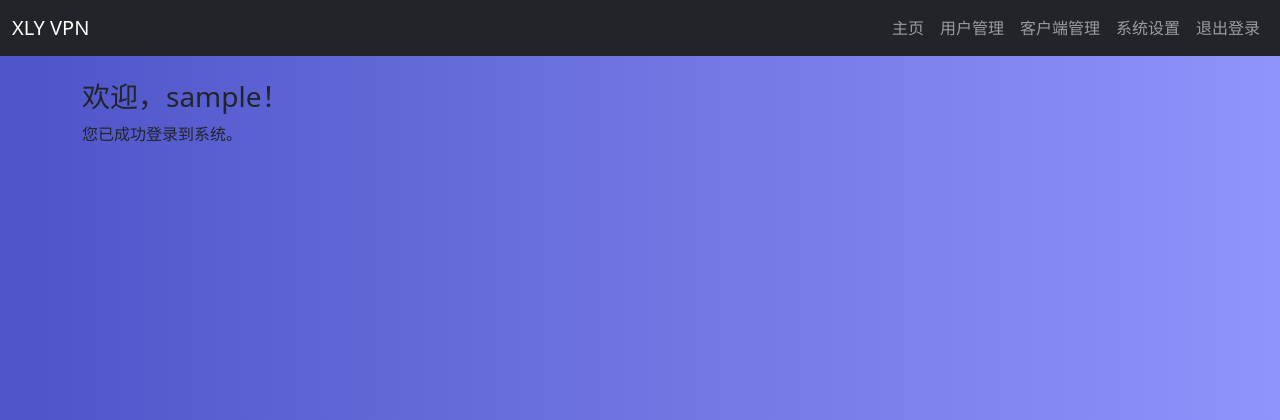
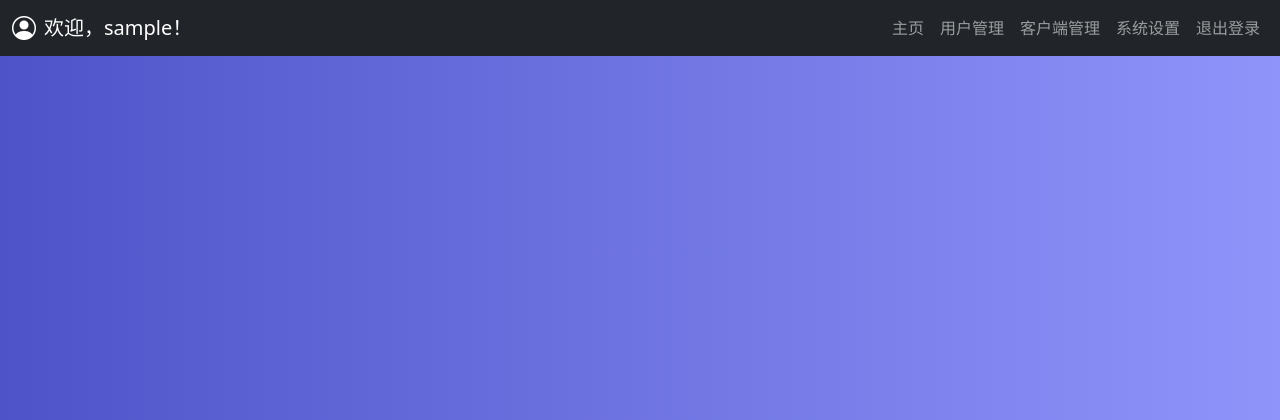
Before and after one commit to guoyanchangChina/WG_Manager, a Flask app: page /dashboard in a window 1280 px wide. Shown: the top 420 px of the page. Run offline with Flask 3, Linux system fonts and the light colour scheme; the visitor is signed in with stand-in values (Sample User, id 1); some libraries are stand-ins or nearby versions.

Commit message:
chore: auto commit changes before tagging

```diff
--- a/app/forms.py
+++ b/app/forms.py
@@ -108,7 +108,7 @@ class PasswordResetForm(FlaskForm):
         DataRequired(), Length(min=8)
     ])
     confirm_password = PasswordField("确认新密码", validators=[
-        DataRequired(), EqualTo('new_password', message="两次输入的密码必须一致.")
+        DataRequired(), EqualTo('new_password', message="两次输入的密码不一致.")
     ])
     submit = SubmitField("重置密码")
 class EmptyForm(FlaskForm):
--- a/app/routes/main.py
+++ b/app/routes/main.py
@@ -1,6 +1,11 @@
 from flask import Blueprint,render_template
+from flask import redirect, url_for
 
 main_bp = Blueprint('main', __name__)
+
+@main_bp.route('/')
+def index():
+    return redirect(url_for('auth.login'))
 
 @main_bp.route('/error')
 def error():
--- a/templates/base.html
+++ b/templates/base.html
@@ -8,9 +8,22 @@
 <body style="height: 100vh; background: linear-gradient(to right, #4e54c8, #8f94fb);">
   <nav class="navbar navbar-expand-lg navbar-dark bg-dark mb-4">
   <div class="container-fluid">
-      <a class="navbar-brand" href="{{ url_for('dashboard.dashboard') }}">XLY VPN</a>
-      <div class="collapse navbar-collapse justify-content-end " >
-        <ul class="navbar-nav flex-row  ">
+    <div class="d-flex align-items-center">
+      <!-- Icon with dropdown -->
+      <div class="dropdown me-2">
+        <a href="#" class="text-white " id="userDropdown" role="button" data-bs-toggle="dropdown" aria-expanded="false">
+          <i class="bi bi-person-circle" style="font-size: 1.5rem;"></i>
+        </a>
+        <ul class="dropdown-menu " aria-labelledby="userDropdown">
+          <li><a class="dropdown-item" href="{{ url_for('users.reset_password') }}">Change Password</a></li>
+        </ul>
+      </div>
+    </div>
+    <a class="navbar-brand" href="{{ url_for('dashboard.dashboard') }}">
+      <h5 class="mb-0">欢迎，{{ current_user.username }}！</h5>
+    </a>
+    <div class="collapse navbar-collapse justify-content-end">
+      <ul class="navbar-nav flex-row">
         <li class="nav-item"><a class="nav-link" href="{{ url_for('dashboard.dashboard') }}">主页</a></li>
         <li class="nav-item"><a class="nav-link" href="{{url_for('users.list_users')}}">用户管理</a></li>
         <li class="nav-item"><a class="nav-link" href="{{url_for('clients.list_clients')}}">客户端管理</a></li>
@@ -20,10 +33,13 @@
     </div>
   </div>
 </nav>
-
 <div class="container">
-    {% block content %}{% endblock %}
+    {% block content %}
+    <!-- Page-specific content goes here -->
+    {% endblock %}
 </div>
+<!-- Bootstrap Icons CDN for example -->
+<link rel="stylesheet" href="https://cdn.jsdelivr.net/npm/bootstrap-icons@1.10.5/font/bootstrap-icons.css" />
 <script src="{{ url_for('static', filename='js/bootstrap.bundle.min.js') }}"></script>
 </body>
 </html>
--- a/templates/dashboard.html
+++ b/templates/dashboard.html
@@ -1,6 +1,5 @@
 {% extends "base.html" %}
 {% block title %}主页 - XLY VPN{% endblock %}
 {% block content %}
-  <h3>欢迎，{{ current_user.username }}！</h3>
-  <p>您已成功登录到系统。</p>
+
 {% endblock %}
--- a/templates/users/reset_password.html
+++ b/templates/users/reset_password.html
@@ -6,7 +6,7 @@
 <div class="container d-flex justify-content-center mt-4">
     <div class="card" style="max-width: 600px; width: 100%; background-color: #f8f9fa;">
         <div class="card-body">
-            <h5 class="card-title text-center">请重新设置一个密码</h5>
+            <h5 class="card-title text-center">请填写新的密码</h5>
 
             {% with messages = get_flashed_messages(with_categories=true) %}
                 {% if messages %}
@@ -30,7 +30,7 @@
                             </div>
                         {% endif %}
                     </div>
-                    {{ form.new_password(class="form-control", placeholder="Enter new password", autocomplete="new-password") }}
+                    {{ form.new_password(class="form-control", autocomplete="new-password") }}
                 </div>
 
                 <div class="mb-3">
@@ -42,7 +42,7 @@
                             </div>
                         {% endif %}
                     </div>
-                    {{ form.confirm_password(class="form-control", placeholder="Confirm new password", autocomplete="new-password") }}
+                    {{ form.confirm_password(class="form-control", autocomplete="new-password") }}
                 </div>
 
                 <div class="mb-3 d-flex justify-content-end gap-2">
```
Lines whose indentation alone changed are shown as unchanged.
